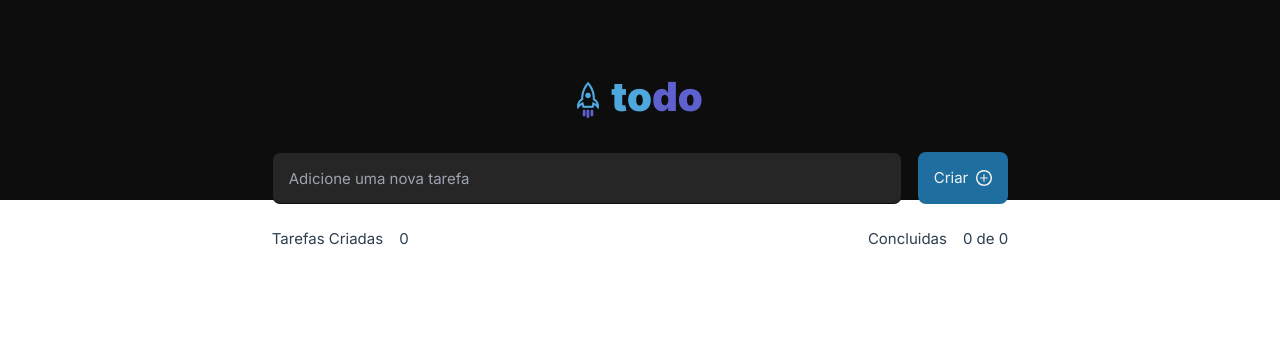
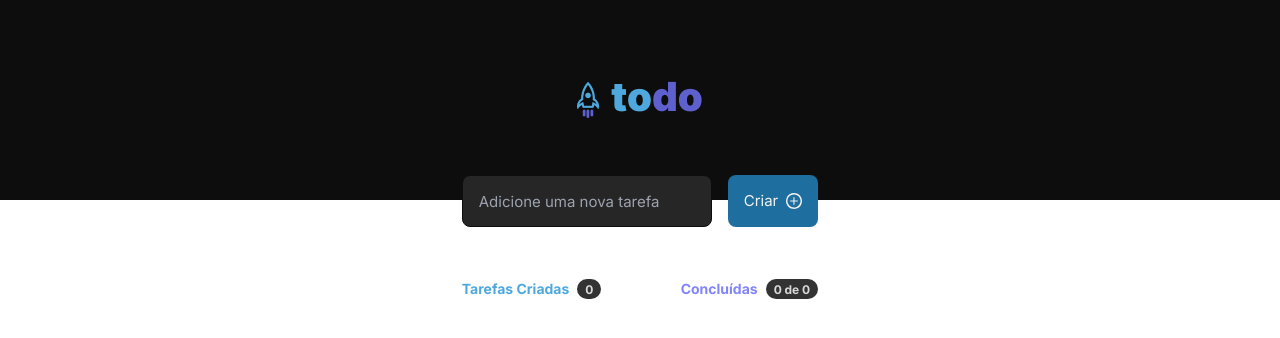
Before and after one commit to josimara-lima2/todoList, a Vue app: page / in a window 1280 px wide. Shown: the top 338 px of the page. Built offline with nearby package versions, Linux system fonts and the light colour scheme.

Commit message:
excluir task

```diff
--- a/src/App.vue
+++ b/src/App.vue
@@ -46,7 +46,12 @@ const concluir = (task) => {
  console.log(tasks.value)
   localStorage.setItem('tasks', JSON.stringify([...tasks.value]));
 }
-provide('tasks', {tasks, addNewItemTasks, concluir})
+
+const removeTask = (task) => {
+ tasks.value = tasks.value.filter(item => item.id !== task.id)
+ localStorage.setItem('tasks', JSON.stringify([...tasks.value]));
+}
+provide('tasks', {tasks, addNewItemTasks, concluir, removeTask})
 
 onMounted(() => {
    getTasksLocalStorage()
@@ -56,28 +61,59 @@ onMounted(() => {
 </script>
 
 <template>
-<div class="max-h-screen overflow-hidden ">
+<div class="max-h-screen overflow-hidden w-full flex flex-col items-center justify-center">
   <OHeader/>
-  <div class="mt-72 mb-32 items-center flex w-full justify-center">
+  <div class=" max-w-[56rem] w-max md:w-[95vw] pb-40">
+    <div class="mt-72 mb-32 items-center flex w-full justify-center">
     <img src="../public/Logo.png" />
   </div>
   <ContainerCreateTask />
-  <div class="w-full py-24 flex gap-24 justify-between items-center">
-    <div class="flex gap-16">
-      <span>Tarefas Criadas</span>
-      <span>{{ tasks_criadas }}</span>
+  <div class="w-full pb-24 pt-52  flex gap-24 justify-between flex-wrap items-center">
+    <div class="flex gap-8">
+      <span  class="text-secondary font-bold text-sm ">Tarefas Criadas</span>
+      <span class="bg-gray-400 rounded-full flex py-2 px-8 flex-col justify-center items-center gap-10"> <span class="counter-text">{{ tasks_criadas }}</span></span>
     </div>
-    <div class="flex gap-16">
-      <span>Concluidas</span>
-      <span> {{ tasks_concluidas }} de {{ tasks_criadas }}</span>
+    <div class="flex gap-8">
+      <span class="text-primary font-bold text-sm">Concluídas</span>
+
+      <span class="bg-gray-400 rounded-full flex py-2 px-8 flex-col justify-center items-center gap-10"> <span class="counter-text">{{ tasks_concluidas }} de {{ tasks_criadas }}</span></span>
     </div>
   </div>
    <ListaTasks />
+  </div>
 </div>
 </template>
 
 <style scoped>
+/* Scrollbar styles */
 
+/* Firefox */
+* {
+  scrollbar-width: thin;
+  scrollbar-color: #d9d9d9 #646464;
+}
+
+/* Chrome, Edge, and Safari */
+*::-webkit-scrollbar {
+  width: 8px;
+}
+
+*::-webkit-scrollbar-track {
+  background: #d9d9d9;
+}
+
+*::-webkit-scrollbar-thumb {
+  background-color:#646464;
+/*   background: repeating-linear-gradient(
+    45deg,
+   #646464,
+   #646464 5px,
+    #d9d9d9 5px,
+    #d9d9d9 10px
+  ); */
+  border-radius: 20px;
+  border: 3px solid #d9d9d9;
+}
 
 .logo {
   display: block;
@@ -134,5 +170,14 @@ nav a:first-of-type {
     padding: 1rem 0;
     margin-top: 1rem;
   }
+
+  .counter-text{
+    color: var(--gray-200, #D9D9D9);
+font-family: Inter;
+font-size: 12px;
+font-style: normal;
+font-weight: 700;
+line-height: normal;
+  }
 }
 </style>
--- a/src/components/ContainerCreateTask.vue
+++ b/src/components/ContainerCreateTask.vue
@@ -1,5 +1,5 @@
 <template>
-    <div class="flex gap-16 m-auto flex-wrap items-center justify-center">
+    <div class="mt-[55px]  gap-16 m-auto flex flex-wrap items-center justify-center">
         <OInput :value="newTask" />
         <ButtonCreateTask @click:criar="criar" />
     </div>
--- a/src/components/ItemTask.vue
+++ b/src/components/ItemTask.vue
@@ -5,7 +5,7 @@
    <div class="w-[630px]  p-16 flex flex-wrap break-words" :class="props.task.concluida ? 'line-through' : ''">
     <slot name="texto" >Texto base</slot>
    </div>
-    <button>
+    <button @click="$emit('click:excluir')">
       <svg width="24" height="24" viewBox="0 0 24 24" fill="none" xmlns="http://www.w3.org/2000/svg">
         <path d="M14.2021 9.98548H12.8716V15.5073H14.2021V9.98548Z" fill="#808080" />
         <path d="M11.4624 9.98548H10.1318V15.5073H11.4624V9.98548Z" fill="#808080" />
@@ -25,7 +25,7 @@ const props = defineProps({
   }
 })
 
-const emit = defineEmits(['click:concluir'])
+const emit = defineEmits(['click:concluir','click:excluir'])
 
 </script>
 
--- a/src/components/ListaTasks.vue
+++ b/src/components/ListaTasks.vue
@@ -1,7 +1,7 @@
 <template>
-    <div class="flex flex-col gap-12 overflow-y-auto overflow-x-hidden max-h-[300px] ">
+    <div class="flex flex-col gap-12 overflow-y-auto overflow-x-hidden max-h-[300px]">
 
-        <ItemTask v-for="task in tasks" :key="task.id" :task="task" @click:concluir="concluir({...task, concluida:!task.concluida})">
+        <ItemTask v-for="task in tasks" :key="task.id" :task="task" @click:excluir="removeTask(task)" @click:concluir="concluir({...task, concluida:!task.concluida})">
             <template #texto>
                 {{ task.text }}
             </template>
@@ -14,7 +14,7 @@
 import { inject, onMounted, provide, ref, watch } from 'vue';
 import ItemTask from './ItemTask.vue';
 
-const {tasks, concluir} = inject(('tasks'))
+const {tasks, concluir, removeTask} = inject(('tasks'))
 
 onMounted(() => {
     console.log(tasks)
--- a/src/css/oInput.css
+++ b/src/css/oInput.css
@@ -1,7 +1,7 @@
 @import "tailwindcss/tailwind.css";
 
 .input {
-  @apply w-[630px] bg-gray-500 text-gray-100 border border-gray-700 flex justify-center p-16 gap-8 items-center rounded-lg;
+  @apply bg-gray-500 flex-1 text-gray-100 border border-gray-700 flex justify-center p-16 gap-8 items-center rounded-lg;
 }
 
 .input:active,
--- a/tailwind.config.js
+++ b/tailwind.config.js
@@ -2,7 +2,15 @@
 export default {
   content: ["./index.html", "./src/**/*.{vue,js,ts,jsx,tsx}"],
   theme: {
-    extend: {},
+    extend: {
+      screens: {
+        xl: { max: "1920px" },
+        lg: { max: "1440px" },
+        md2: { max: "1280px" },
+        md: { max: "1024px" },
+        sm: { max: "600px" },
+      },
+    },
     /*     screens: {
       tablet: "640px",
       // => @media (min-width: 640px) { ... }
```
